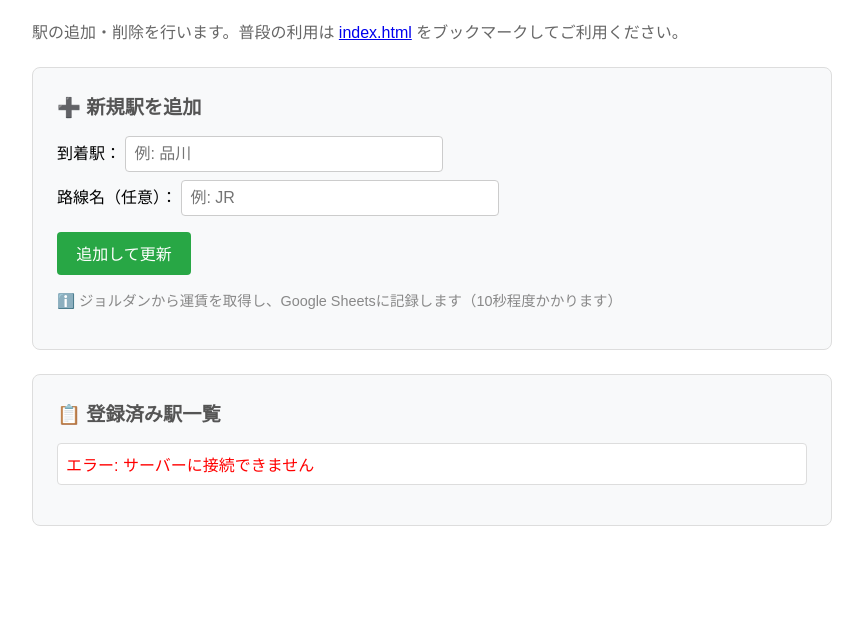
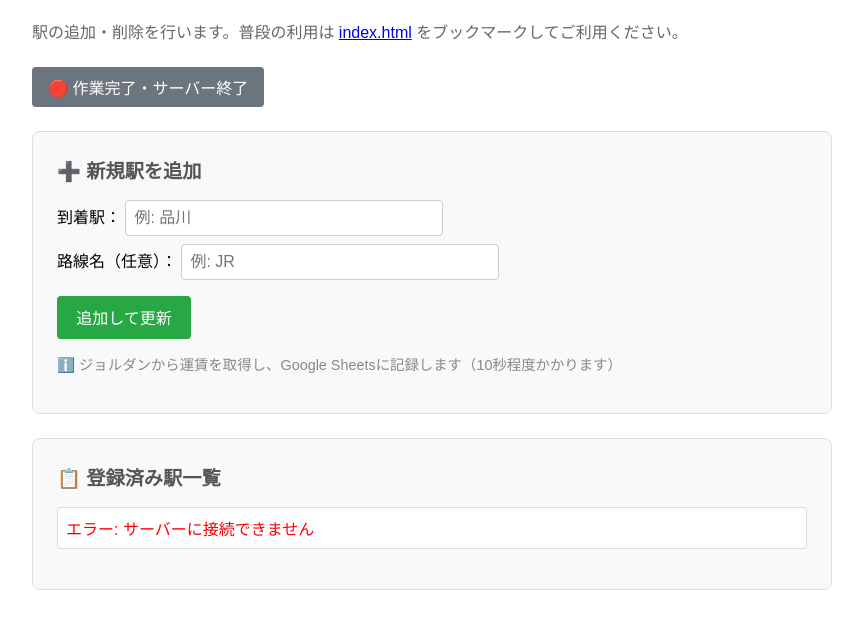
Before and after one commit to Takeshi-hash/norikae, a website: page admin.html in a window 1280 px wide. Shown: the part 102-730 px from the top of the page, without its empty margins (208-1071 px from the left). Drawn offline with Linux system fonts and the light colour scheme; no server answers.

Commit message:
管理画面にサーバー終了ボタンを追加

```diff
--- a/admin.html
+++ b/admin.html
@@ -102,6 +102,14 @@
 <body>
     <h1>🔧 交通費ツール管理画面</h1>
     <p style="color: #666;">駅の追加・削除を行います。普段の利用は <a href="index.html">index.html</a> をブックマークしてご利用ください。</p>
+
+    <!-- サーバー終了ボタン -->
+    <div style="margin: 1em 0;">
+        <button onclick="shutdownServer()"
+            style="background: #6c757d; color: white; padding: 0.5em 1em; border: none; border-radius: 4px; cursor: pointer;">
+            🛑 作業完了・サーバー終了
+        </button>
+    </div>
 
     <!-- 新規駅追加 -->
     <div class="section">
@@ -251,6 +259,22 @@
                     console.error(err);
                 });
         }
+
+        function shutdownServer() {
+            if (!confirm('サーバーを終了しますか？\n\n作業が完了したら「OK」を押してください。')) {
+                return;
+            }
+
+            fetch('/api/shutdown', { method: 'POST' })
+                .then(res => res.json())
+                .then(data => {
+                    alert('✅ サーバーを終了しました。\nこのタブを閉じてください。');
+                })
+                .catch(err => {
+                    // サーバーが終了するとエラーになるが、これは正常
+                    alert('✅ サーバーを終了しました。\nこのタブを閉じてください。');
+                });
+        }
     </script>
 </body>
 
```
Also changed, not shown: public/admin.html (+24 -0 lines), src/server.js (+7 -0 lines).
